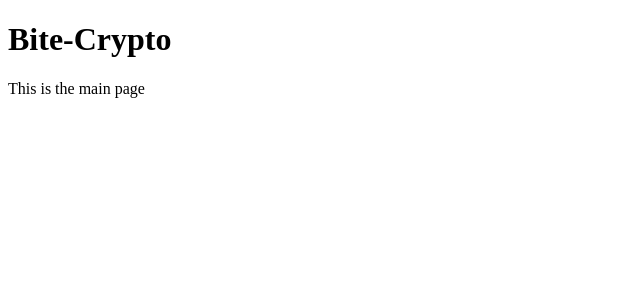
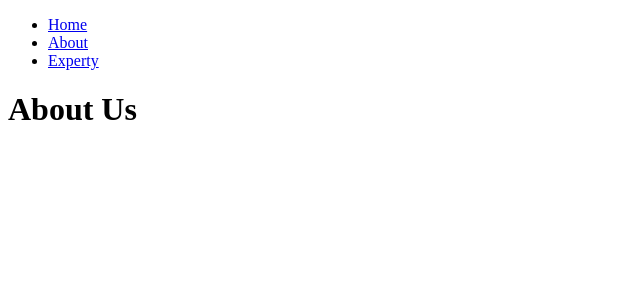
Before and after one commit to soemn/bite-crypto, a React (Create React App) app: page /about in a window 1280 px wide. Shown: the top 300 px of the page, without its empty margins (0-640 px from the left). Built offline with nearby package versions, Linux system fonts and the light colour scheme.

Commit message:
added react-router-dom, created home, about, and experty review

```diff
--- a/package.json
+++ b/package.json
@@ -5,6 +5,7 @@
   "dependencies": {
     "react": "^16.2.0",
     "react-dom": "^16.2.0",
+    "react-router-dom": "^4.2.2",
     "react-scripts": "1.0.17"
   },
   "scripts": {
--- /dev/null
+++ b/src/components/About.js
@@ -0,0 +1,9 @@
+import React from "react"
+
+const About = () => (
+  <div>
+    <h1>About Us</h1>
+  </div>
+)
+
+export default About
--- a/src/components/App.js
+++ b/src/components/App.js
@@ -1,14 +1,14 @@
 import React, { Component } from "react"
 import "./App.css"
+import Header from "./Header"
+import Main from "./Main"
 
 class App extends Component {
   render() {
     return (
       <div className="App">
-        <header className="App-header">
-          <h1 className="App-title">Bite-Crypto</h1>
-        </header>
-        <p className="App-intro">This is the main page</p>
+        <Header />
+        <Main />
       </div>
     )
   }
--- /dev/null
+++ b/src/components/Header.js
@@ -0,0 +1,22 @@
+import React from "react"
+import { Link } from "react-router-dom"
+
+const Header = () => (
+  <header>
+    <nav>
+      <ul>
+        <li>
+          <Link to="/">Home</Link>
+        </li>
+        <li>
+          <Link to="/about">About</Link>
+        </li>
+        <li>
+          <Link to="/experty">Experty</Link>
+        </li>
+      </ul>
+    </nav>
+  </header>
+)
+
+export default Header
--- /dev/null
+++ b/src/components/Home.js
@@ -0,0 +1,9 @@
+import React from "react"
+
+const Home = () => (
+  <div>
+    <h1>Welcome to the Bite Crypto!</h1>
+  </div>
+)
+
+export default Home
--- /dev/null
+++ b/src/components/Main.js
@@ -0,0 +1,17 @@
+import React from "react"
+import { Switch, Route } from "react-router-dom"
+import Home from "./Home"
+import About from "./About"
+import Experty from "./reviews/Experty"
+
+const Main = () => (
+  <main>
+    <Switch>
+      <Route exact path="/" component={Home} />
+      <Route path="/about" component={About} />
+      <Route path="/experty" component={Experty} />
+    </Switch>
+  </main>
+)
+
+export default Main
--- /dev/null
+++ b/src/components/reviews/Experty.js
@@ -0,0 +1,9 @@
+import React from "react"
+
+const Experty = () => (
+  <div>
+    <h1>Experty Token Review</h1>
+  </div>
+)
+
+export default Experty
--- a/src/index.js
+++ b/src/index.js
@@ -1,8 +1,14 @@
 import React from "react"
 import ReactDOM from "react-dom"
 import "./index.css"
+import { BrowserRouter } from "react-router-dom"
 import App from "./components/App"
 import registerServiceWorker from "./registerServiceWorker"
 
-ReactDOM.render(<App />, document.getElementById("root"))
+ReactDOM.render(
+  <BrowserRouter>
+    <App />
+  </BrowserRouter>,
+  document.getElementById("root")
+)
 registerServiceWorker()
```
Also changed, not shown: 1 other file (tests, documents, lock files or other folders).
